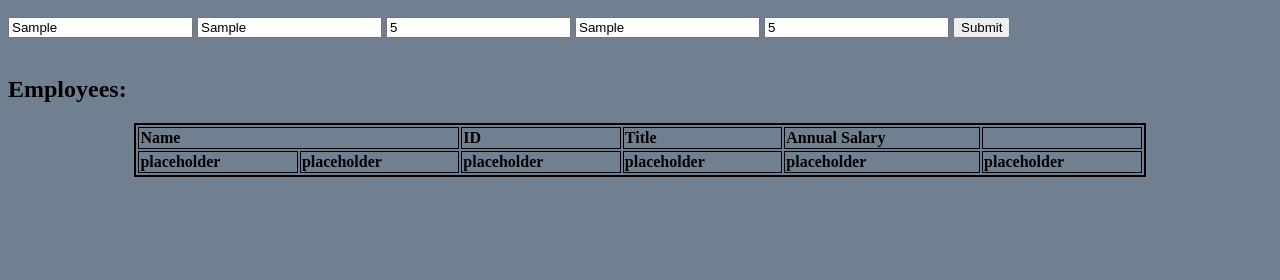
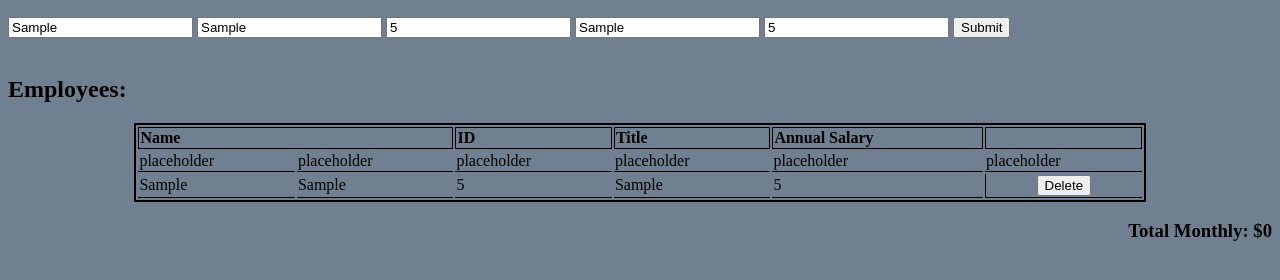
Before and after one commit to Tryggus20/weekend-jquery-salary-calculator, a plain HTML site: page index.html in a window 1280 px wide. Both pictures are taken after typing "Sample", "Sample", "5", "Sample", "5" into the empty fields and a click on the button "Submit". Shown: the part 110-390 px from the top of the page. Drawn offline with Linux system fonts and the light colour scheme.

Commit message:
inputs are working and going into the table element. added some style to the table

```diff
--- a/index.html
+++ b/index.html
@@ -13,7 +13,7 @@
     <h2 class="addEmployeeHeader">Add Employee:</h2>
 
 <div class="inputs">
-    <input type="text" id="firstName" placeholder="First Name"></input>
+    <input type="text" class="firstName" placeholder="First Name"></input>
     <input type="text" class="lastName" placeholder="lastName"></input>
     <input type="number" class="id" placeholder="ID"></input>
     <input type="text" class="title" placeholder="Title"></input>
@@ -30,17 +30,17 @@
         <th>Annual Salary</th>
         <th></th> <!-- For DELETE button!!! -->
     <tr class="outputFields">
-        <th>placeholder</th>
-        <th>placeholder</th>
-        <th>placeholder</th>
-        <th>placeholder</th>
-        <th>placeholder</th>
-        <th>placeholder</th>
+        <td>placeholder</td>
+        <td>placeholder</td>
+        <td>placeholder</td>
+        <td>placeholder</td>
+        <td>placeholder</td>
+        <td>placeholder</td>
 
     </tr>
 </table>
 <div>
-
+<h3 class="total">Total Monthly: $<span class="monthlySalary">0</span> </h3>
 </div>
 </body>
 </html>
--- a/script.js
+++ b/script.js
@@ -7,13 +7,30 @@ $(".submit").on("click", addInput)
 
 /*  task checklist:
    will need a listener for the delete button tied to the table
-   need to make addInput append a <tr> with 6 <th> inside for inputs
+   need to make addInput append a <tr> with 6 <td> inside for inputs
    need to add a calculator that shows the total
    delete button needs to remove the <tr> element AND
    delete button needs to change the calculator to correcly reflect
 */
+let annualSalary = 0 // outside of function so my delete button can access it
 
 function addInput() {
     console.log('button says "hello"'); //button working
+    let firstName = $(".firstName").val();
+    let lastName = $('.lastName').val();
+    let id = $('.id').val();
+    let title = $('.title').val();
+    annualSalary = Number ($('.annualSalary').val());
+    console.log(annualSalary);
+    $(`.table`).append(
+    `<tr>
+     <td>${firstName}</td>
+     <td>${lastName}</td>
+     <td>${id}</td>
+     <td>${title}</td>
+     <td>${annualSalary}</td>
+     <td class="delete"><button class="deleteButton">Delete</button></td>
+     </tr>
+`) //end of append
 
-}
+} //end of addInput function
--- a/styles.css
+++ b/styles.css
@@ -1,5 +1,12 @@
 body {
     background-color: slategray;
+}
+.delete {
+    border-left: 1px solid;
+    text-align: center;
+}
+.deleteButton {
+    margin: center;
 }
 .mainTitle {
     text-align: center;
@@ -22,5 +29,11 @@ th {
 
     text-align: left;
 }
+td {
+    border-bottom: 1px solid;
+}
+.total {
+    text-align: right;
+}
 /* make table centered and have borders where needed.
    maybe add a differen background color to the table as well? */
```
